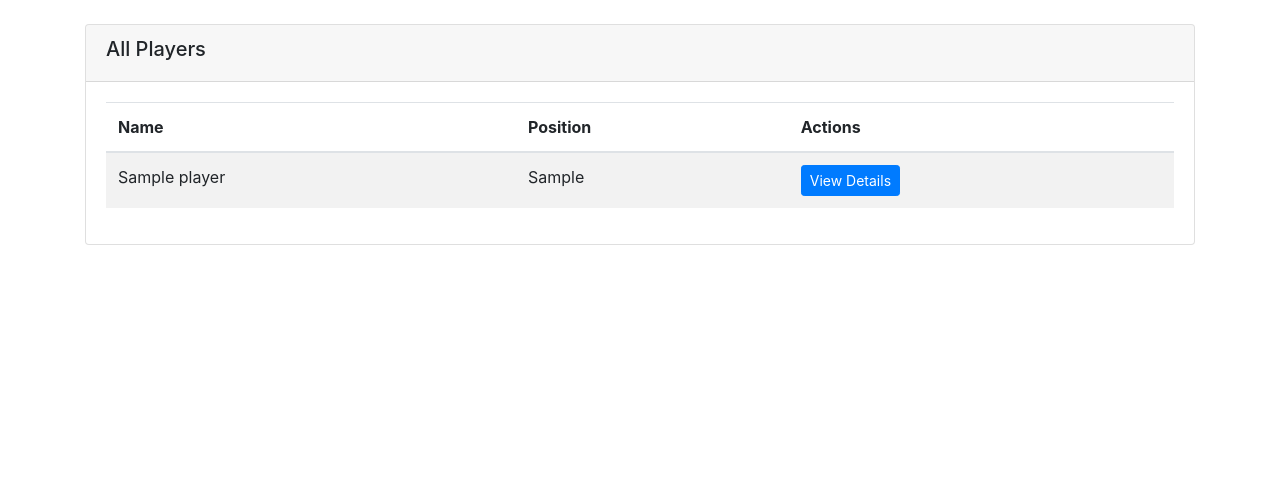
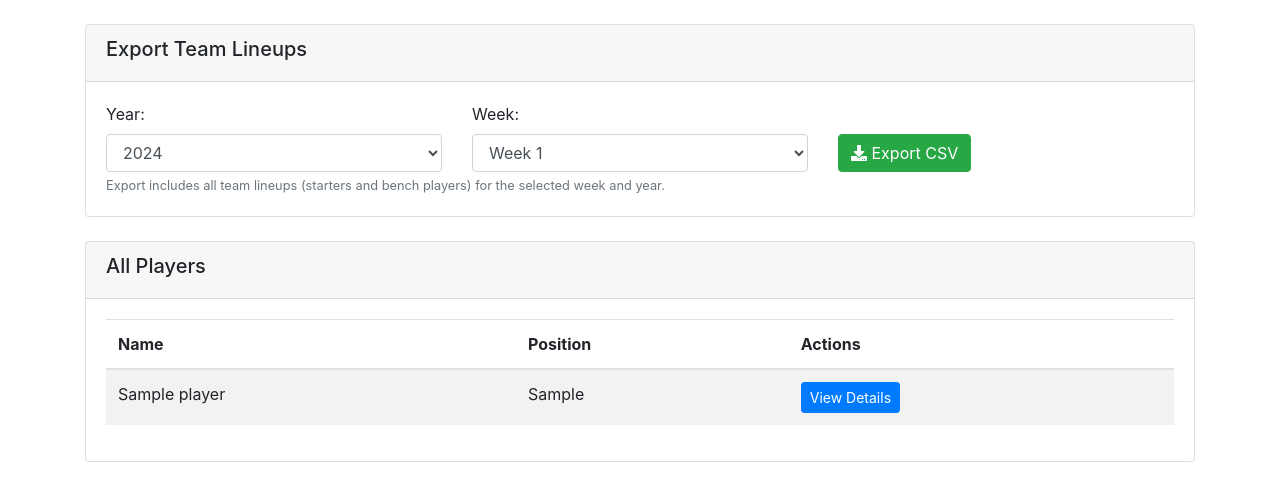
Before and after one commit to madunn5/Fantasy_Data, a Django app: page /players/ in a window 1280 px wide. Shown: the part 56-557 px from the top of the page. Run offline with Django 4.2, Linux system fonts and the light colour scheme; tables that the repository leaves empty hold one stand-in row (values such as "Sample post"); some libraries are stand-ins or nearby versions.

Commit message:
Adding in export functionality of team data.

```diff
--- a/fantasy_data/templates/fantasy_data/player_list.html
+++ b/fantasy_data/templates/fantasy_data/player_list.html
@@ -3,6 +3,42 @@
 {% block title %}Player List{% endblock %}
 
 {% block content %}
+<!-- Export Lineups Section -->
+<div class="card mb-4">
+    <div class="card-header">
+        <h5>Export Team Lineups</h5>
+    </div>
+    <div class="card-body">
+        <form method="post" action="{% url 'export_lineups_csv' %}">
+            {% csrf_token %}
+            <div class="row">
+                <div class="col-md-4">
+                    <label for="year" class="form-label">Year:</label>
+                    <select name="year" id="year" class="form-control" required>
+                        <option value="2024" selected>2024</option>
+                        <option value="2023">2023</option>
+                        <option value="2025">2025</option>
+                    </select>
+                </div>
+                <div class="col-md-4">
+                    <label for="week" class="form-label">Week:</label>
+                    <select name="week" id="week" class="form-control" required>
+                        {% for week_num in "123456789012345678"|make_list %}
+                        <option value="Week {{ forloop.counter }}">Week {{ forloop.counter }}</option>
+                        {% endfor %}
+                    </select>
+                </div>
+                <div class="col-md-4 d-flex align-items-end">
+                    <button type="submit" class="btn btn-success">
+                        <i class="fas fa-download"></i> Export CSV
+                    </button>
+                </div>
+            </div>
+        </form>
+        <small class="text-muted">Export includes all team lineups (starters and bench players) for the selected week and year.</small>
+    </div>
+</div>
+
 <div class="card">
     <div class="card-header">
         <h5>All Players</h5>
--- a/fantasy_data/urls.py
+++ b/fantasy_data/urls.py
@@ -30,4 +30,5 @@ urlpatterns = [
     path('player/<int:player_id>/', views.player_detail, name='player_detail'),
     path('auth/callback/', views.oauth_callback, name='oauth_callback'),
     path('team-owner-mapping/', views.team_owner_mapping, name='team_owner_mapping'),
+    path('export-lineups/', views.export_lineups_csv, name='export_lineups_csv'),
 ]
--- a/fantasy_data/views.py
+++ b/fantasy_data/views.py
@@ -2883,3 +2883,45 @@ def apply_team_owner_mappings(year):
         ).update(fantasy_team=mapping.owner_name)
 
     return updated_count
+
+
+def export_lineups_csv(request):
+    """Export team lineups for a specific week and year as CSV"""
+    if request.method == 'POST':
+        year = int(request.POST.get('year', 2024))
+        week = request.POST.get('week', '1')
+
+        # Get all roster data for the specified week and year
+        rosters = PlayerRoster.objects.filter(
+            year=year,
+            week=week
+        ).select_related('player').order_by('fantasy_team', 'roster_status', 'player__position')
+
+        if not rosters.exists():
+            messages.error(request, f'No lineup data found for Week {week}, {year}')
+            return redirect('player_list')
+
+        # Create CSV response
+        response = HttpResponse(content_type='text/csv')
+        response['Content-Disposition'] = f'attachment; filename="lineups_week_{week}_{year}.csv"'
+
+        # Create CSV writer
+        import csv
+        writer = csv.writer(response)
+
+        # Write header
+        writer.writerow(['Team', 'Player Name', 'Position', 'NFL Team', 'Roster Status'])
+
+        # Write data
+        for roster in rosters:
+            writer.writerow([
+                roster.fantasy_team,
+                roster.player.name,
+                roster.player.position,
+                roster.player.nfl_team or 'N/A',
+                roster.get_roster_status_display()
+            ])
+
+        return response
+
+    return redirect('player_list')
```
